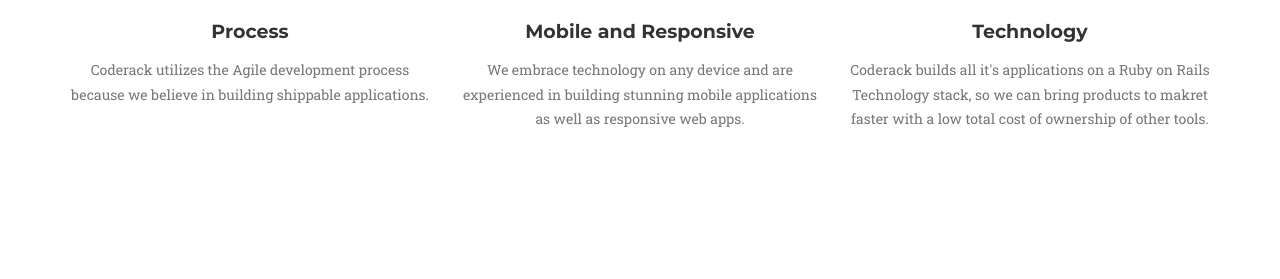
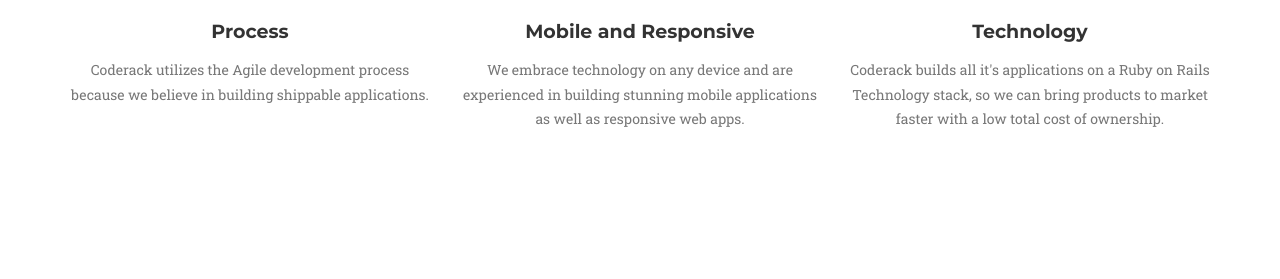
Before and after one commit to coderack/coderack.github.io, a Jekyll site: the page built from index.html, in a window 1280 px wide and 900 px high, scrolled down 978 px. Shown: the part 200-479 px from the top of the window. Built offline with Jekyll 4.4.1, drawn with Linux system fonts in a browser that asks for light colours; some web fonts are replaced.

Commit message:
Update services section.

```diff
--- a/_includes/services.html
+++ b/_includes/services.html
@@ -30,7 +30,7 @@
                         <i class="fa fa-lock fa-stack-1x fa-inverse"></i>
                     </span>
                     <h4 class="service-heading">Technology</h4>
-                    <p class="text-muted">Coderack builds all it's applications on a Ruby on Rails Technology stack, so we can bring products to makret faster with a low total cost of ownership of other tools.</p>
+                    <p class="text-muted">Coderack builds all it's applications on a Ruby on Rails Technology stack, so we can bring products to market faster with a low total cost of ownership.</p>
                 </div>
             </div>
         </div>
```
